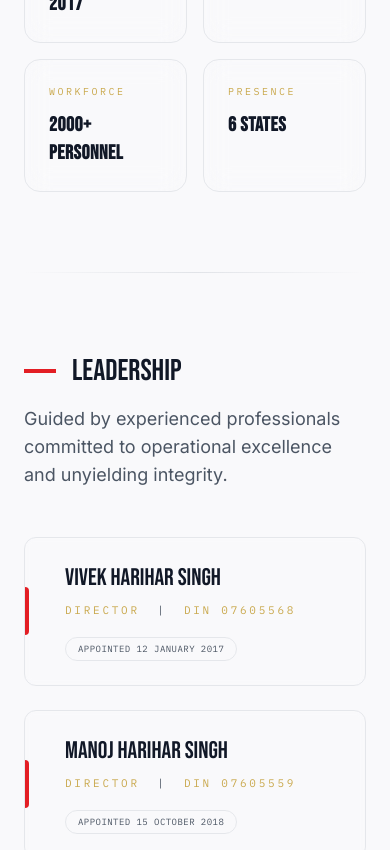
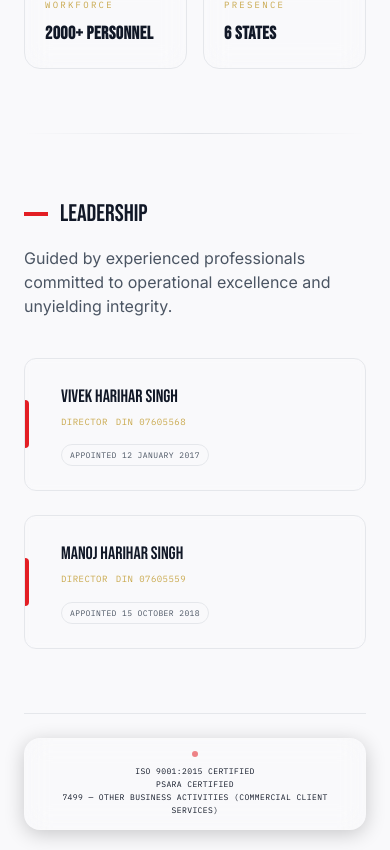
Before and after one commit to shivansh-121/Honos_Webstie, a Next.js app: page /about in a window 390 px wide. Shown: the part 1680-2530 px from the top of the page. Built offline with nearby package versions, Linux system fonts and the light colour scheme.

Commit message:
fix: responsive typography scaling for corporate section on mobile

```diff
--- a/components/sections/About.tsx
+++ b/components/sections/About.tsx
@@ -56,13 +56,13 @@ export function About() {
             >
               Leading Security & Manpower in India
             </h2>
-            <p className="font-body text-xl leading-relaxed text-honos-muted">
+            <p className="font-body text-base md:text-xl leading-relaxed text-honos-muted">
               {company.description}
             </p>
-            <p className="mt-6 font-body text-xl leading-relaxed text-honos-muted">
+            <p className="mt-4 md:mt-6 font-body text-base md:text-xl leading-relaxed text-honos-muted">
               {company.presence}
             </p>
-            <p className="mt-6 font-body text-xl leading-relaxed text-honos-muted">
+            <p className="mt-4 md:mt-6 font-body text-base md:text-xl leading-relaxed text-honos-muted">
               {company.sectors}
             </p>
           </div>
--- a/components/sections/Corporate.tsx
+++ b/components/sections/Corporate.tsx
@@ -37,10 +37,10 @@ export function Corporate() {
           whileInView={{ opacity: 1, y: 0 }}
           viewport={{ once: true, margin: "-100px" }}
           transition={{ duration: 0.8 }}
-          className="text-center mb-16"
+          className="text-center mb-10 sm:mb-16"
         >
           <SectionLabel className="mb-4 mx-auto justify-center">Corporate Information</SectionLabel>
-          <h2 className="font-display text-4xl uppercase tracking-wider text-honos-white md:text-5xl lg:text-6xl">
+          <h2 className="font-display text-2xl sm:text-4xl uppercase tracking-wider text-honos-white md:text-5xl lg:text-6xl px-4">
             {company.legalNameFull}
           </h2>
         </motion.div>
@@ -50,19 +50,19 @@ export function Corporate() {
           initial="hidden"
           whileInView="visible"
           viewport={{ once: true, margin: "-100px" }}
-          className="grid grid-cols-2 gap-4 sm:gap-6 lg:grid-cols-4 mb-20"
+          className="grid grid-cols-2 gap-4 sm:gap-6 lg:grid-cols-4 mb-16 sm:mb-20"
         >
           {facts.map((f) => (
             <motion.div
               key={f.label}
               variants={itemVariants}
-              className="group relative border border-honos-line/40 bg-void/50 backdrop-blur-md p-6 sm:p-8 rounded-2xl overflow-hidden transition-all duration-300 hover:border-gold/50 hover:shadow-[0_0_30px_rgba(201,168,76,0.1)]"
+              className="group relative border border-honos-line/40 bg-void/50 backdrop-blur-md p-5 sm:p-8 rounded-2xl overflow-hidden transition-all duration-300 hover:border-gold/50 hover:shadow-[0_0_30px_rgba(201,168,76,0.1)]"
             >
               <div className="absolute top-0 left-0 w-full h-1 bg-gradient-to-r from-brand-red to-gold opacity-0 group-hover:opacity-100 transition-opacity duration-300" />
-              <p className="font-mono text-[10px] sm:text-xs uppercase tracking-widest text-gold mb-3">
+              <p className="font-mono text-[9px] sm:text-[10px] uppercase tracking-widest text-gold mb-2 sm:mb-3">
                 {f.label}
               </p>
-              <p className="font-display text-xl sm:text-2xl text-honos-white font-bold tracking-wide group-hover:text-gold transition-colors duration-300">
+              <p className="font-display text-lg sm:text-xl md:text-2xl text-honos-white font-bold tracking-wide group-hover:text-gold transition-colors duration-300">
                 {f.value}
               </p>
             </motion.div>
@@ -70,9 +70,9 @@ export function Corporate() {
         </motion.div>
 
         {/* Elegant Divider */}
-        <div className="w-full h-px bg-gradient-to-r from-transparent via-honos-line to-transparent opacity-60 mb-20" />
+        <div className="w-full h-px bg-gradient-to-r from-transparent via-honos-line to-transparent opacity-60 mb-16 sm:mb-20" />
 
-        <div className="flex flex-col lg:flex-row gap-12 lg:gap-20 items-start">
+        <div className="flex flex-col lg:flex-row gap-10 lg:gap-20 items-start">
           <motion.div
             initial={{ opacity: 0, x: -20 }}
             whileInView={{ opacity: 1, x: 0 }}
@@ -80,11 +80,11 @@ export function Corporate() {
             transition={{ duration: 0.8 }}
             className="lg:w-1/3"
           >
-            <h3 className="font-display text-3xl uppercase text-honos-white mb-4 flex items-center gap-4">
-              <span className="w-8 h-1 bg-brand-red inline-block" />
+            <h3 className="font-display text-2xl md:text-3xl uppercase text-honos-white mb-4 flex items-center gap-3 sm:gap-4">
+              <span className="w-6 sm:w-8 h-1 bg-brand-red inline-block" />
               Leadership
             </h3>
-            <p className="font-body text-honos-muted text-lg">
+            <p className="font-body text-honos-muted text-base md:text-lg">
               Guided by experienced professionals committed to operational excellence and unyielding integrity.
             </p>
           </motion.div>
@@ -103,14 +103,14 @@ export function Corporate() {
                 className="group relative border border-honos-line/30 bg-white/5 backdrop-blur-sm p-6 sm:p-8 rounded-xl transition-all duration-300 hover:bg-white/10 hover:border-brand-red/50"
               >
                 <div className="absolute left-0 top-1/2 -translate-y-1/2 w-1 h-12 bg-brand-red rounded-r-full group-hover:h-3/4 group-hover:bg-gold transition-all duration-500" />
-                <div className="pl-4">
-                  <p className="font-display text-2xl uppercase text-honos-white mb-2 group-hover:text-white transition-colors">
+                <div className="pl-3 sm:pl-4">
+                  <p className="font-display text-lg sm:text-xl md:text-2xl uppercase text-honos-white mb-1 sm:mb-2 group-hover:text-white transition-colors">
                     {d.name}
                   </p>
-                  <p className="font-mono text-[11px] uppercase tracking-widest text-gold mb-4">
-                    {d.role} <span className="mx-2 text-honos-muted">|</span> DIN {d.din}
+                  <p className="font-mono text-[9px] sm:text-[10px] md:text-[11px] uppercase tracking-wider md:tracking-widest text-gold mb-3 sm:mb-4 flex flex-wrap items-center gap-x-2">
+                    <span>{d.role}</span> <span className="text-honos-muted hidden sm:inline">|</span> <span>DIN {d.din}</span>
                   </p>
-                  <div className="inline-block px-3 py-1 bg-void/80 border border-honos-line/50 rounded-full font-mono text-[9px] uppercase tracking-wider text-honos-muted">
+                  <div className="inline-block px-2 py-1 sm:px-3 bg-void/80 border border-honos-line/50 rounded-full font-mono text-[8px] sm:text-[9px] uppercase tracking-wider text-honos-muted">
                     Appointed {d.appointed}
                   </div>
                 </div>
@@ -124,12 +124,12 @@ export function Corporate() {
           whileInView={{ opacity: 1, y: 0 }}
           viewport={{ once: true }}
           transition={{ duration: 0.8, delay: 0.4 }}
-          className="mt-24 pt-8 border-t border-honos-line/30 flex justify-center"
+          className="mt-16 sm:mt-24 pt-6 sm:pt-8 border-t border-honos-line/30 flex justify-center"
         >
-          <div className="inline-flex flex-wrap justify-center items-center gap-2 sm:gap-4 px-6 py-3 bg-white/5 backdrop-blur-md rounded-full border border-white/10 shadow-[0_4px_20px_rgba(0,0,0,0.2)]">
-            <span className="w-2 h-2 rounded-full bg-brand-red animate-pulse" />
-            <p className="font-mono text-[9px] sm:text-[11px] text-honos-white uppercase tracking-[0.2em]">
-              ISO 9001:2015 Certified <span className="mx-2 text-gold">·</span> PSARA Certified <span className="mx-2 text-gold">·</span> {company.nicCode}
+          <div className="flex flex-col sm:flex-row justify-center items-center gap-2 sm:gap-4 px-4 sm:px-6 py-3 sm:py-4 bg-white/5 backdrop-blur-md rounded-2xl md:rounded-full border border-white/10 shadow-[0_4px_20px_rgba(0,0,0,0.2)] text-center">
+            <span className="w-1.5 h-1.5 sm:w-2 sm:h-2 rounded-full bg-brand-red animate-pulse shrink-0" />
+            <p className="font-mono text-[8px] sm:text-[9px] md:text-[11px] text-honos-white uppercase tracking-wider sm:tracking-[0.2em] leading-relaxed">
+              ISO 9001:2015 Certified <span className="hidden sm:inline mx-1 sm:mx-2 text-gold">·</span><br className="sm:hidden" /> PSARA Certified <span className="hidden sm:inline mx-1 sm:mx-2 text-gold">·</span><br className="sm:hidden" /> {company.nicCode}
             </p>
           </div>
         </motion.div>
```
